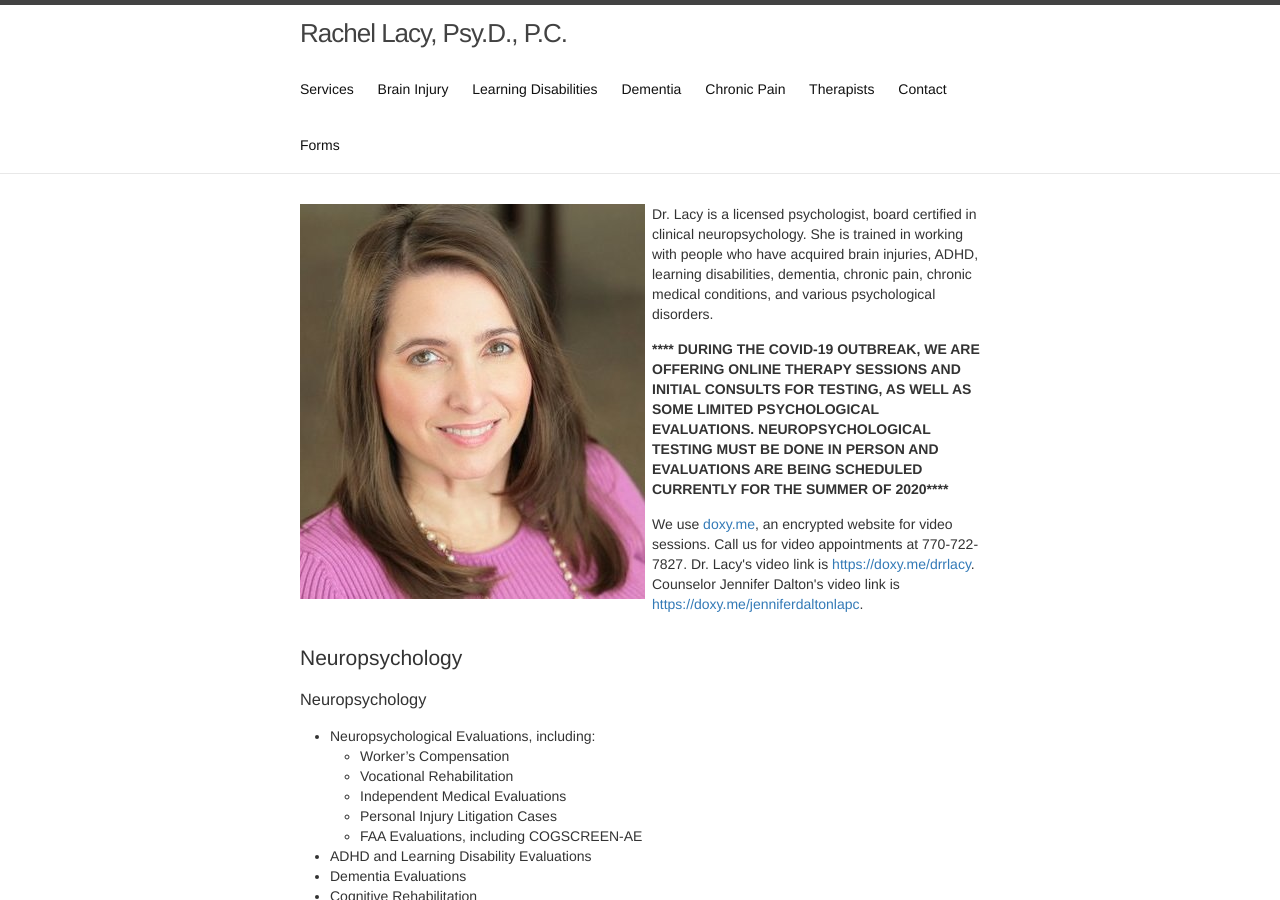
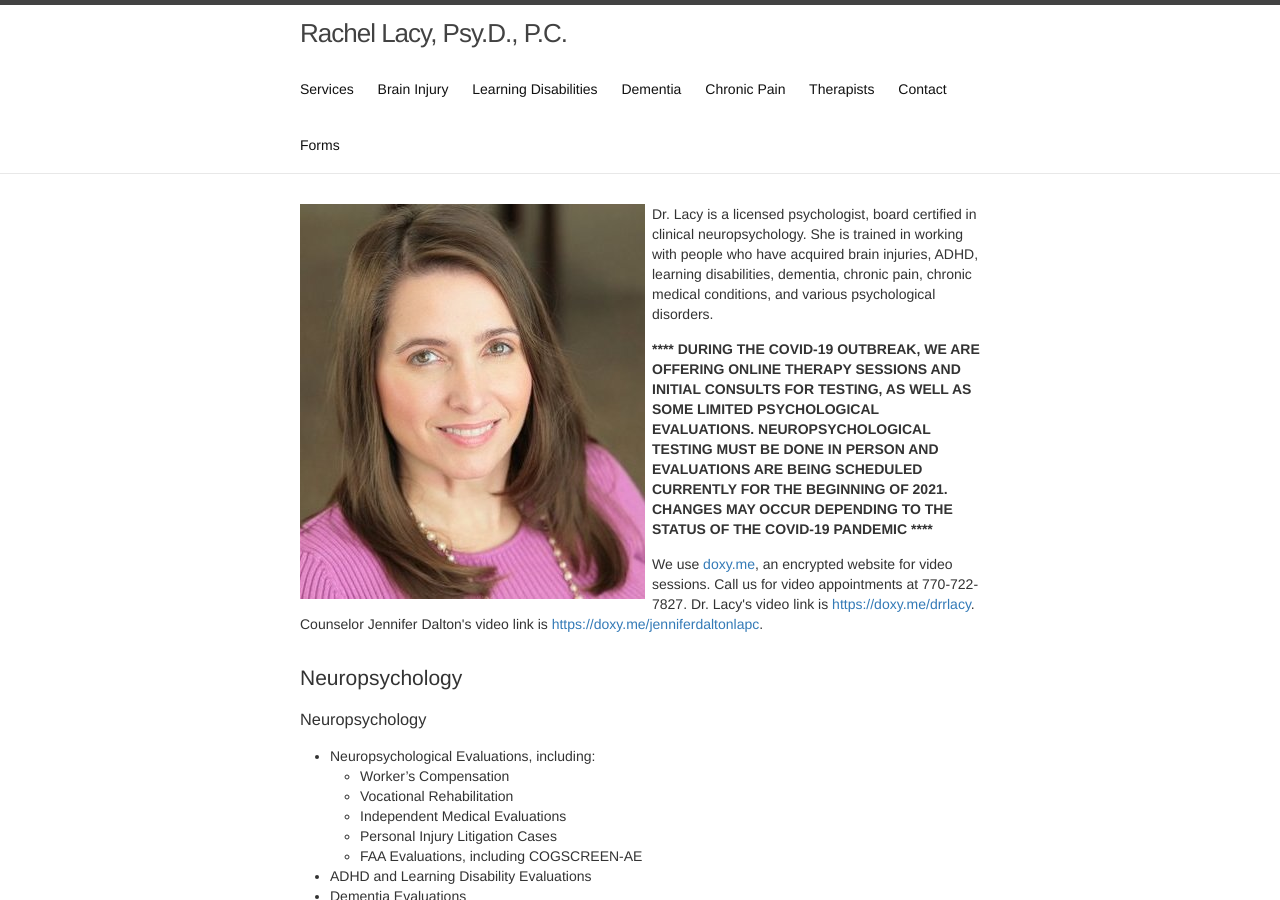
Before and after one commit to halcyon/renewedbrain.com, a Jekyll site: the page built from index.md, in a window 1280 px wide and 900 px high. Built offline with Jekyll 4.4.1, drawn with Linux system fonts in a browser that asks for light colours.

Commit message:
UPDATE COVID NOTICE

```diff
--- a/index.md
+++ b/index.md
@@ -5,7 +5,7 @@ layout: default
 <div class="about-dr-lacy">
   <img src="images/rachel-lacy.jpg">
   <p>Dr. Lacy is a licensed psychologist, board certified in clinical neuropsychology. She is trained in working with people who have acquired brain injuries, ADHD, learning disabilities, dementia, chronic pain, chronic medical conditions, and various psychological disorders.</p>
-  <p><b>**** DURING THE COVID-19 OUTBREAK, WE ARE OFFERING ONLINE THERAPY SESSIONS AND INITIAL CONSULTS FOR TESTING, AS WELL AS SOME LIMITED PSYCHOLOGICAL EVALUATIONS. NEUROPSYCHOLOGICAL TESTING MUST BE DONE IN PERSON AND EVALUATIONS ARE BEING SCHEDULED CURRENTLY FOR THE SUMMER OF 2020****</b></p>
+  <p><b>**** DURING THE COVID-19 OUTBREAK, WE ARE OFFERING ONLINE THERAPY SESSIONS AND INITIAL CONSULTS FOR TESTING, AS WELL AS SOME LIMITED PSYCHOLOGICAL EVALUATIONS. NEUROPSYCHOLOGICAL TESTING MUST BE DONE IN PERSON AND EVALUATIONS ARE BEING SCHEDULED CURRENTLY FOR THE BEGINNING OF 2021. CHANGES MAY OCCUR DEPENDING TO THE STATUS OF THE COVID-19 PANDEMIC ****</b></p>
   <p>We use <a href="https://doxy.me">doxy.me</a>, an encrypted website for video sessions. Call us for video appointments at 770-722-7827. Dr. Lacy's video link is <a href="https://doxy.me/drrlacy">https://doxy.me/drrlacy</a>. Counselor Jennifer Dalton's video link is <a href="https://doxy.me/jenniferdaltonlapc">https://doxy.me/jenniferdaltonlapc</a>.</p>
   <div class="clear"></div>
 </div>
```
